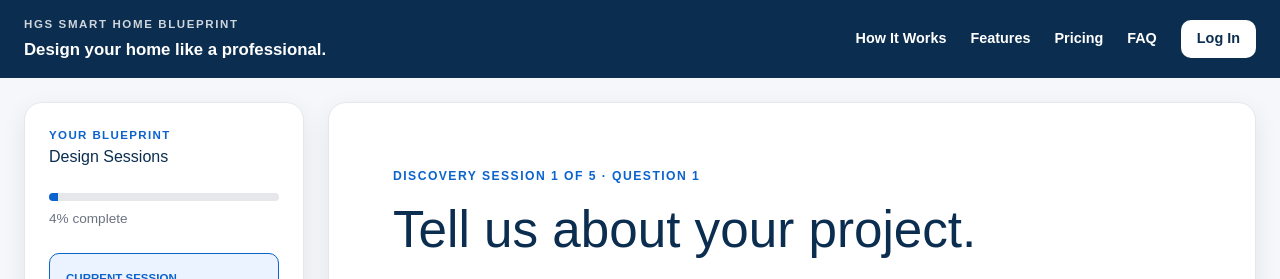
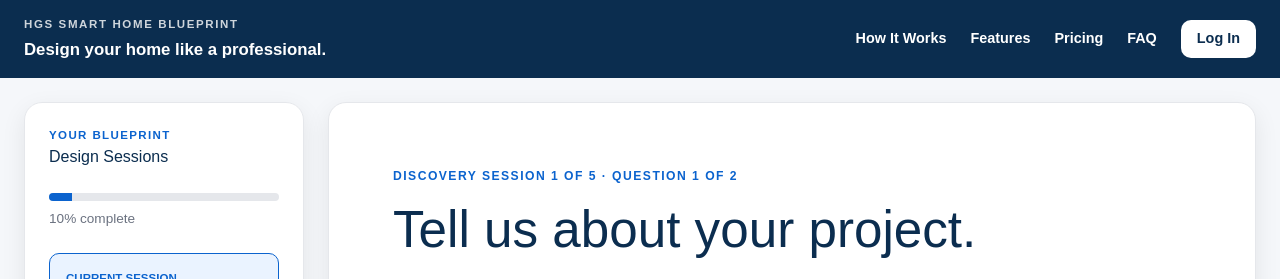
Before and after one commit to HGSolutionsWI/Smart-Home-Blueprint, a Next.js app: page /blueprint in a window 1280 px wide. Shown: the top 279 px of the page. Built offline with nearby package versions, Linux system fonts and the light colour scheme.

Commit message:
Build data driven blueprint engine foundation

```diff
--- a/components/consultation/BlueprintWorkspace.tsx
+++ b/components/consultation/BlueprintWorkspace.tsx
@@ -1,17 +1,16 @@
 "use client";
-import {
-  guidanceByProject,
-  homeSizeOptions,
-  projectOptions,
-  type HomeSize,
-  type ProjectType,
-} from "@/data/consultation/discovery";
+
 import { useMemo, useState } from "react";
 
 import { OptionCard } from "@/components/consultation/OptionCard";
 import { Card } from "@/components/ui/Card/card";
 import { PrimaryButton } from "@/components/ui/Button/PrimaryButton";
+import {
+  discoveryQuestions,
+  projectTypeGuidance,
+} from "@/data/consultation/discovery";
 import { theme } from "@/lib/constants/theme";
+import type { BlueprintAnswers } from "@/types/blueprint";
 
 const consultationSteps = [
   "Discover Your Home",
@@ -23,49 +22,57 @@ const consultationSteps = [
 
 export function BlueprintWorkspace() {
   const [questionIndex, setQuestionIndex] = useState(0);
-  const [selectedProjectType, setSelectedProjectType] =
-    useState<ProjectType | null>(null);
-  const [selectedHomeSize, setSelectedHomeSize] =
-    useState<HomeSize | null>(null);
 
-  const progress = questionIndex === 0 ? 4 : 8;
+  const [answers, setAnswers] = useState<BlueprintAnswers>({
+    projectType: null,
+    homeSize: null,
+  });
+
+  const currentQuestion = discoveryQuestions[questionIndex];
+  const currentAnswer = answers[currentQuestion.id];
+
+  const progress = Math.round(
+    ((questionIndex + 1) / discoveryQuestions.length) * 20,
+  );
 
   const activeGuidance = useMemo(() => {
-    if (questionIndex === 1) {
-      return {
-        consultant:
-          "Home size helps us estimate preliminary network coverage, infrastructure quantities, switching capacity, and overall technology complexity.",
-        didYouKnow:
-          "Square footage alone does not determine Wi-Fi performance, but it provides a useful starting point before floor plans and construction materials are reviewed.",
-      };
+    if (
+      currentQuestion.id === "projectType" &&
+      typeof currentAnswer === "string" &&
+      currentAnswer in projectTypeGuidance
+    ) {
+      return projectTypeGuidance[
+        currentAnswer as keyof typeof projectTypeGuidance
+      ];
     }
 
-    if (!selectedProjectType) {
-      return {
-        consultant:
-          "Let’s begin with the project itself. This first answer determines how we approach wiring, access, risk, and budget confidence throughout the Blueprint.",
-        didYouKnow:
-          "The same technology package can have very different installation costs depending on whether walls are open or finished.",
-      };
-    }
-
-    return guidanceByProject[selectedProjectType];
-  }, [questionIndex, selectedProjectType]);
+    return currentQuestion.defaultGuidance;
+  }, [currentAnswer, currentQuestion]);
 
   const canContinue =
-    questionIndex === 0 ? Boolean(selectedProjectType) : Boolean(selectedHomeSize);
+    currentQuestion.required === false ||
+    (currentAnswer !== null &&
+      currentAnswer !== undefined &&
+      currentAnswer !== "");
+
+  function handleAnswer(answer: string) {
+    setAnswers((previousAnswers) => ({
+      ...previousAnswers,
+      [currentQuestion.id]: answer,
+    }));
+  }
 
   function handleContinue() {
     if (!canContinue) return;
 
-    if (questionIndex === 0) {
-      setQuestionIndex(1);
+    if (questionIndex < discoveryQuestions.length - 1) {
+      setQuestionIndex((current) => current + 1);
     }
   }
 
   function handlePrevious() {
     if (questionIndex > 0) {
-      setQuestionIndex(questionIndex - 1);
+      setQuestionIndex((current) => current - 1);
     }
   }
 
@@ -87,7 +94,12 @@ export function BlueprintWorkspace() {
         }}
       >
         <aside>
-          <Card style={{ position: "sticky", top: theme.spacing.lg }}>
+          <Card
+            style={{
+              position: "sticky",
+              top: theme.spacing.lg,
+            }}
+          >
             <p
               style={{
                 color: theme.colors.primary,
@@ -141,7 +153,10 @@ export function BlueprintWorkspace() {
 
             <nav
               aria-label="Blueprint consultation progress"
-              style={{ display: "grid", gap: theme.spacing.sm }}
+              style={{
+                display: "grid",
+                gap: theme.spacing.sm,
+              }}
             >
               {consultationSteps.map((step, index) => {
                 const isActive = index === 0;
@@ -193,8 +208,16 @@ export function BlueprintWorkspace() {
           </Card>
         </aside>
 
-        <section style={{ minWidth: 0 }}>
-          <Card style={{ padding: theme.spacing.xxl }}>
+        <section
+          style={{
+            minWidth: 0,
+          }}
+        >
+          <Card
+            style={{
+              padding: theme.spacing.xxl,
+            }}
+          >
             <p
               style={{
                 color: theme.colors.primary,
@@ -205,7 +228,8 @@ export function BlueprintWorkspace() {
                 marginBottom: theme.spacing.md,
               }}
             >
-              DISCOVERY SESSION 1 OF 5 · QUESTION {questionIndex + 1}
+              DISCOVERY SESSION 1 OF 5 · QUESTION {questionIndex + 1} OF{" "}
+              {discoveryQuestions.length}
             </p>
 
             <h1
@@ -216,11 +240,10 @@ export function BlueprintWorkspace() {
                 marginBottom: theme.spacing.md,
               }}
             >
-              {questionIndex === 0
-                ? "Tell us about your project."
-                : "How large is your home?"}
+              {currentQuestion.title}
             </h1>
 
+            {currentQuestion.description && (
               <p
                 style={{
                   color: theme.colors.textLight,
@@ -230,11 +253,12 @@ export function BlueprintWorkspace() {
                   marginBottom: theme.spacing.xl,
                 }}
               >
-              {questionIndex === 0
-                ? "Choose the option that best describes the work you are planning. This decision will shape your infrastructure strategy and budget assumptions."
-                : "Choose the approximate finished square footage. We will use this as a starting point for network coverage, equipment capacity, and project complexity."}
+                {currentQuestion.description}
               </p>
+            )}
 
+            {currentQuestion.type === "single-select" &&
+              currentQuestion.options && (
                 <div
                   style={{
                     display: "grid",
@@ -242,32 +266,18 @@ export function BlueprintWorkspace() {
                     marginBottom: theme.spacing.xl,
                   }}
                 >
-              {questionIndex === 0
-                ? projectOptions.map((option) => (
+                  {currentQuestion.options.map((option) => (
                     <OptionCard
                       key={option.id}
-                      icon={option.icon}
+                      icon={option.icon ?? "✓"}
                       title={option.title}
-                      description={option.description}
-                      selected={selectedProjectType === option.id}
-                      onSelect={() =>
-                        setSelectedProjectType(option.id as ProjectType)
-                      }
-                    />
-                  ))
-                : homeSizeOptions.map((option) => (
-                    <OptionCard
-                      key={option.id}
-                      icon={option.icon}
-                      title={option.title}
-                      description={option.description}
-                      selected={selectedHomeSize === option.id}
-                      onSelect={() =>
-                        setSelectedHomeSize(option.id as HomeSize)
-                      }
+                      description={option.description ?? ""}
+                      selected={currentAnswer === option.id}
+                      onSelect={() => handleAnswer(option.id)}
                     />
                   ))}
                 </div>
+              )}
 
             <div
               style={{
--- a/data/consultation/discovery.ts
+++ b/data/consultation/discovery.ts
@@ -1,4 +1,15 @@
-export const projectOptions = [
+import type { BlueprintQuestion } from "@/types/blueprint";
+
+export const discoveryQuestions: readonly BlueprintQuestion[] = [
+  {
+    id: "projectType",
+    sessionId: "discovery",
+    type: "single-select",
+    title: "Tell us about your project.",
+    description:
+      "Choose the option that best describes the work you are planning. This decision will shape your infrastructure strategy and budget assumptions.",
+    required: true,
+    options: [
       {
         id: "new-construction",
         icon: "🏗️",
@@ -20,9 +31,23 @@ export const projectOptions = [
         description:
           "We will focus on practical cable pathways, access limitations, retrofit feasibility, and wider budget ranges.",
       },
-] as const;
-
-export const homeSizeOptions = [
+    ],
+    defaultGuidance: {
+      consultant:
+        "Let’s begin with the project itself. This first answer determines how we approach wiring, access, risk, and budget confidence throughout the Blueprint.",
+      didYouKnow:
+        "The same technology package can have very different installation costs depending on whether walls are open or finished.",
+    },
+  },
+  {
+    id: "homeSize",
+    sessionId: "discovery",
+    type: "single-select",
+    title: "How large is your home?",
+    description:
+      "Choose the approximate finished square footage. We will use this as a starting point for network coverage, equipment capacity, and project complexity.",
+    required: true,
+    options: [
       {
         id: "under-1500",
         icon: "🏠",
@@ -58,9 +83,17 @@ export const homeSizeOptions = [
         description:
           "Large or custom homes generally require a more advanced infrastructure and coverage strategy.",
       },
-] as const;
+    ],
+    defaultGuidance: {
+      consultant:
+        "Home size helps us estimate preliminary network coverage, infrastructure quantities, switching capacity, and overall technology complexity.",
+      didYouKnow:
+        "Square footage alone does not determine Wi-Fi performance, but it provides a useful starting point before floor plans and construction materials are reviewed.",
+    },
+  },
+];
 
-export const guidanceByProject = {
+export const projectTypeGuidance = {
   "new-construction": {
     consultant:
       "Excellent timing. Since the walls are open, we can prioritize wiring, conduit, equipment locations, and future expansion before those decisions become expensive to change.",
@@ -80,6 +113,3 @@ export const guidanceByProject = {
       "A finished home can still support excellent wired technology, but installer pathway review becomes much more important.",
   },
 } as const;
-
-export type ProjectType = keyof typeof guidanceByProject;
-export type HomeSize = (typeof homeSizeOptions)[number]["id"];
--- /dev/null
+++ b/types/blueprint.ts
@@ -0,0 +1,57 @@
+export type QuestionType =
+  | "single-select"
+  | "multi-select"
+  | "number"
+  | "text"
+  | "yes-no";
+
+export type BlueprintAnswer = string | string[] | number | boolean | null;
+
+export type QuestionOption = {
+  id: string;
+  icon?: string;
+  title: string;
+  description?: string;
+};
+
+export type ConsultantGuidance = {
+  consultant: string;
+  didYouKnow: string;
+};
+
+export type BlueprintQuestion = {
+  id: string;
+  sessionId: string;
+  type: QuestionType;
+
+  title: string;
+  description?: string;
+
+  options?: readonly QuestionOption[];
+
+  defaultGuidance: ConsultantGuidance;
+
+  required?: boolean;
+};
+
+export type BlueprintAnswers = Record<string, BlueprintAnswer>;
+
+export type BlueprintSession = {
+  id: string;
+  title: string;
+  description?: string;
+  questions: readonly BlueprintQuestion[];
+};
+
+export type BlueprintProject = {
+  id?: string;
+  name?: string;
+
+  answers: BlueprintAnswers;
+
+  currentSessionId: string;
+  currentQuestionId: string;
+
+  createdAt?: string;
+  updatedAt?: string;
+};
```
Lines whose indentation alone changed are shown as unchanged.
